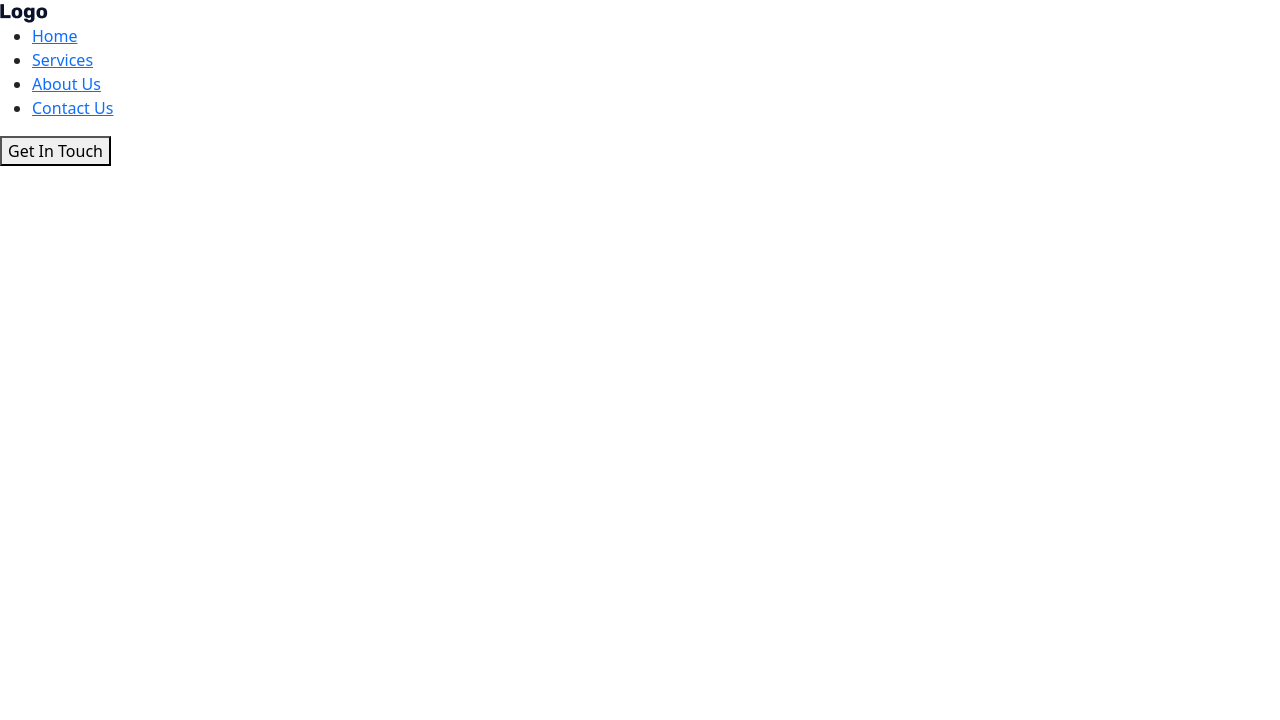
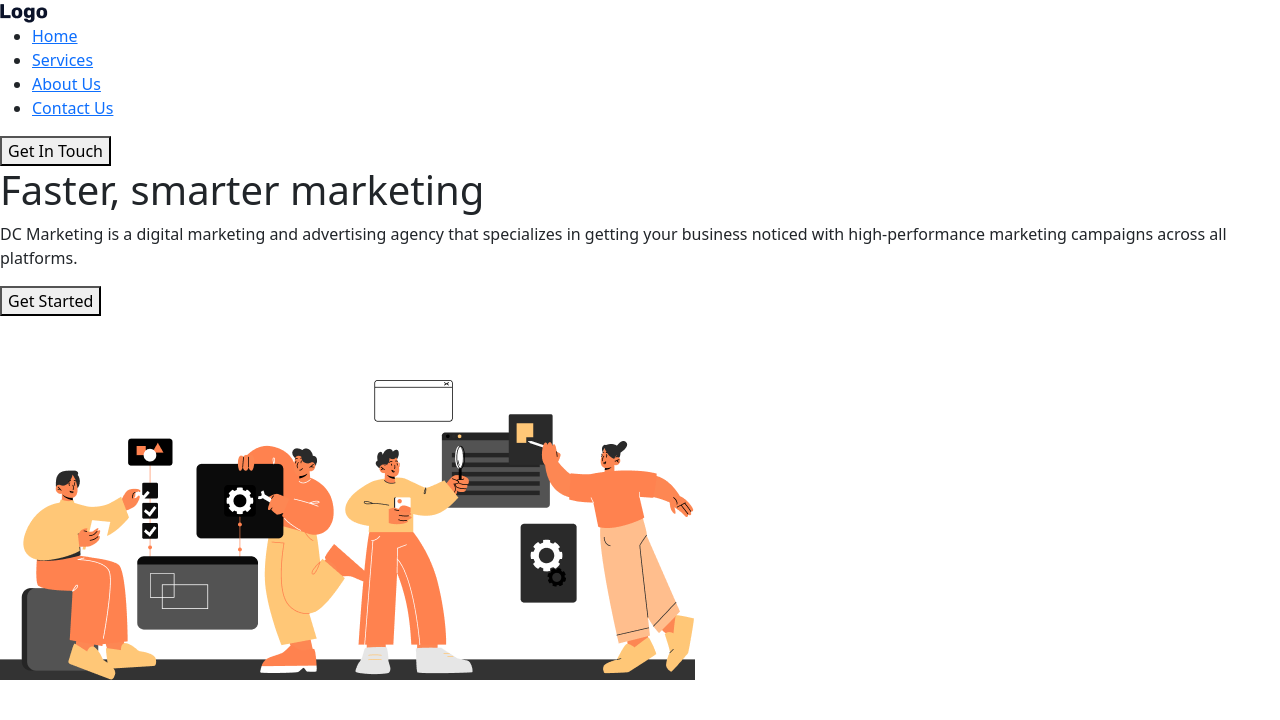
Before and after one commit to MohamadMahdi-Tasha/DC-Marketing, a plain HTML site: page index.html in a window 1280 px wide. Drawn offline with Linux system fonts and the light colour scheme.

Commit message:
added structure of main side of first section

```diff
--- a/index.html
+++ b/index.html
@@ -36,9 +36,14 @@
         <a href="#"><button>Get In Touch</button></a>
     </header>
     <!--Main Content Of Section-->
-    <main></main>
-    <!--Bottom Side Of Section-->
-    <footer></footer>
+    <main>
+        <div>
+            <h1>Faster, smarter marketing</h1>
+            <p>DC Marketing is a digital marketing and advertising agency that specializes in getting your business noticed with high-performance marketing campaigns across all platforms.</p>
+            <a href="#"><button>Get Started</button></a>
+        </div>
+        <img src="assets/base/img/home/first-section/img-right-side.png" alt="Faster, smarter marketing">
+    </main>
 </section>
 <script src="assets/plugins/bootstrap/bootstrap.bundle.min.js"></script>
 </body>
```
Also changed, not shown: assets/base/img/home/first-section/img-right-side.png (added).
